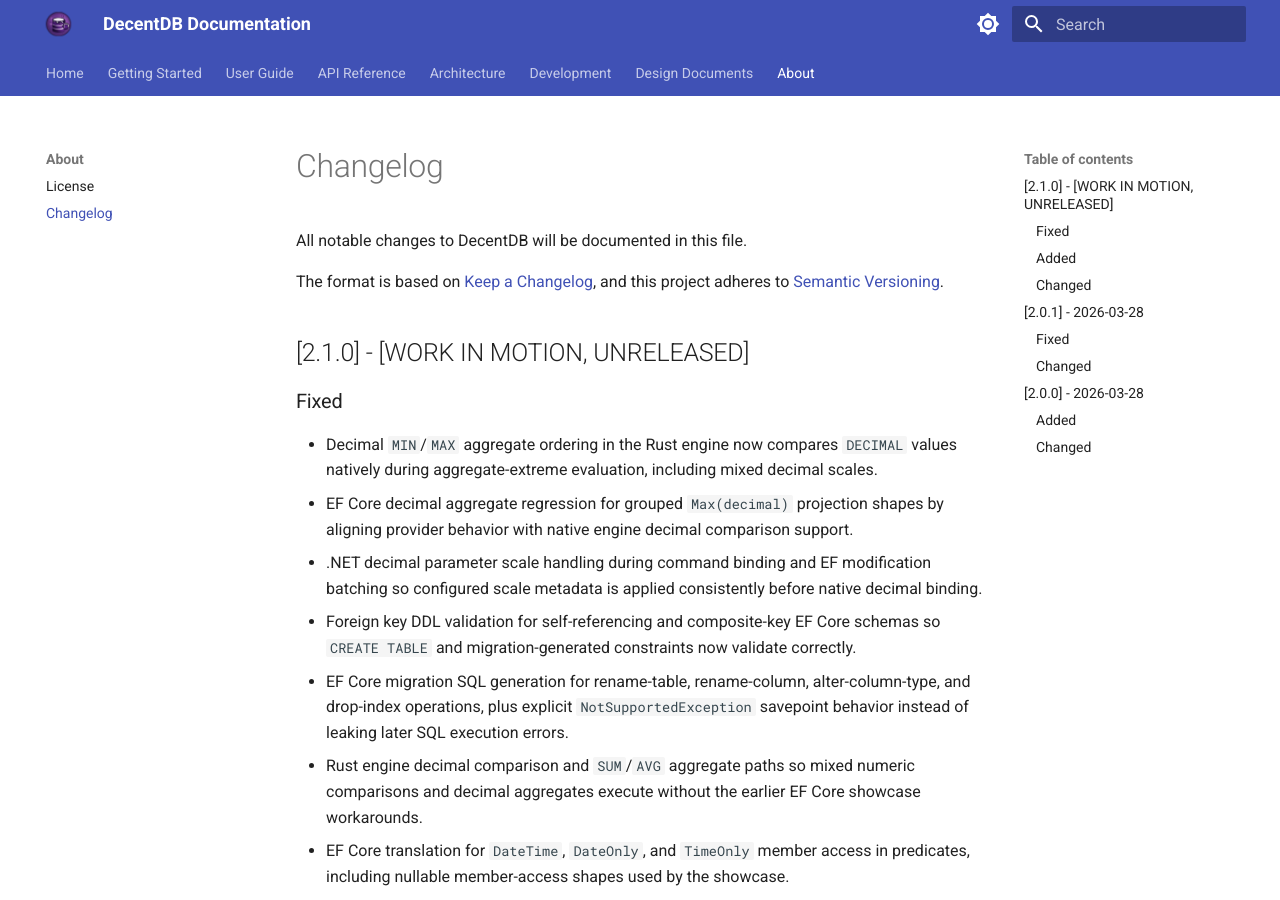
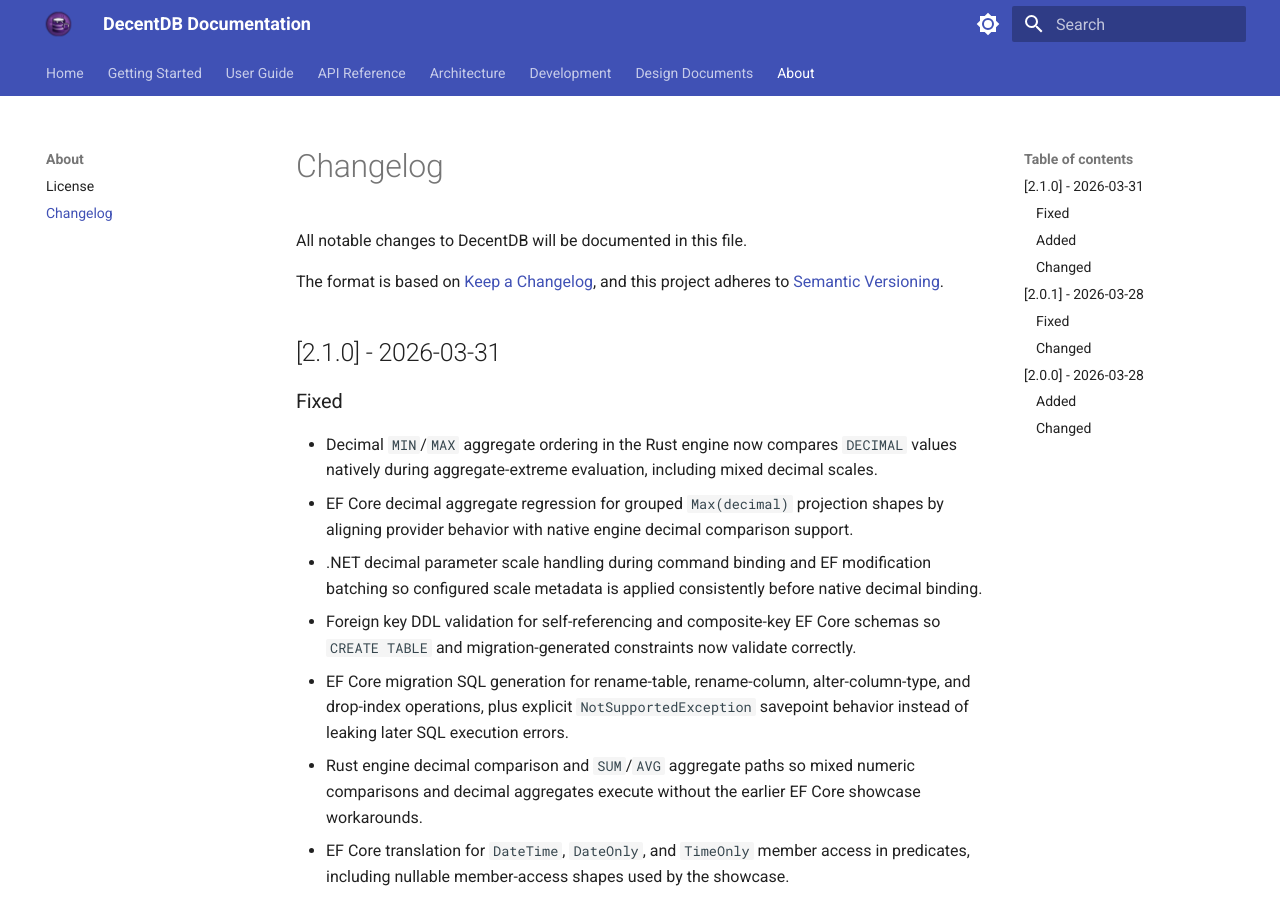
Before and after one commit to sphildreth/decentdb, an MkDocs documentation site: the page built from docs/about/changelog.md, in a window 1280 px wide and 900 px high. Built offline with MkDocs 1.6.1 and Material for MkDocs 9.7.7, drawn with Linux system fonts in a browser that asks for light colours; the version menu is left out.

Commit message:
Update changelog for version 2.1.0 release
Updated the changelog to reflect the release date and fixed issues.

```diff
--- a/docs/about/changelog.md
+++ b/docs/about/changelog.md
@@ -5,7 +5,7 @@
 The format is based on [Keep a Changelog](https://keepachangelog.com/en/1.0.0/),
 and this project adheres to [Semantic Versioning](https://semver.org/spec/v2.0.0.html).
 
-## [2.1.0] - [WORK IN MOTION, UNRELEASED]
+## [2.1.0] - 2026-03-31
 
 ### Fixed
 - Decimal `MIN`/`MAX` aggregate ordering in the Rust engine now compares `DECIMAL` values natively during aggregate-extreme evaluation, including mixed decimal scales.
```
